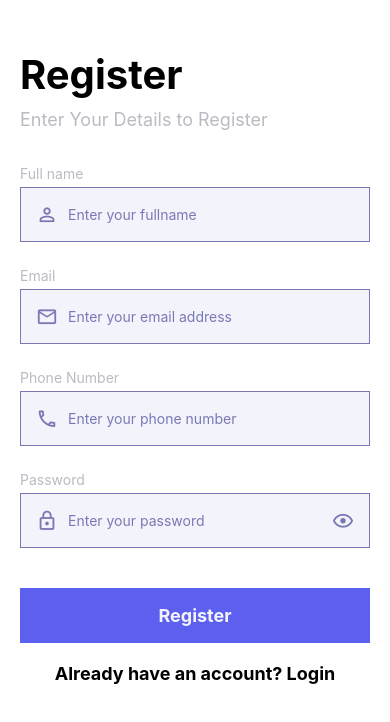
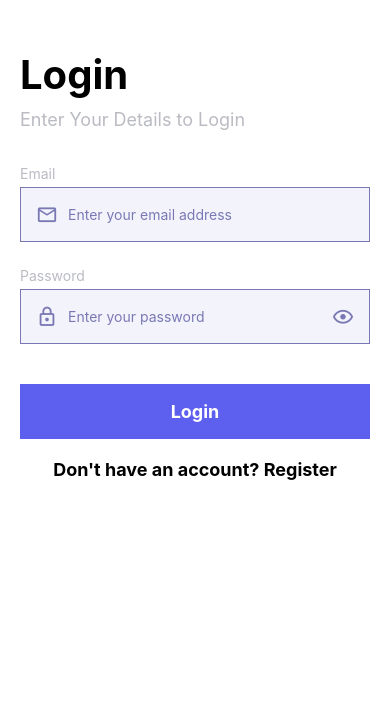
Before and after one commit to Livingston-k/ReactNative-authUi, a React Native app: screen / in a window 390 px wide. Shown: the top 722 px of the page. Built offline with nearby package versions, Linux system fonts and the light colour scheme.

Commit message:
validation and login screen

```diff
--- a/App.js
+++ b/App.js
@@ -11,8 +11,9 @@ const App = () =>{
   return (
     <NavigationContainer>
       <Stack.Navigator screenOptions={{ headerShown:false }}>
+        <Stack.Screen name="LoginScreen" component={LoginScreen} />
         <Stack.Screen name="RegistrationScreen" component={RegistrationScreen} />
-           <Stack.Screen name="LoginScreen" component={LoginScreen} />
+
            <Stack.Screen name="HomeScreen" component={HomeScreen} />
       </Stack.Navigator>
     </NavigationContainer>
--- a/src/views/components/Button.js
+++ b/src/views/components/Button.js
@@ -1,25 +1,26 @@
-import React from 'react'
-import {Text,TouchableOpacity} from 'react-native'
+
+
+import React from 'react';
+import { TouchableOpacity, Text } from 'react-native';
 import COLORS from '../../consts/colors'
+const Button = ({ title, onPress = () => { } }) => {
+  return (
+    <TouchableOpacity
+      onPress={onPress}
+      activeOpacity={0.7}
+      style={{
+        height: 55,
+        width: '100%',
+        backgroundColor: COLORS.blue,
+        marginVertical: 20,
+        justifyContent: 'center',
+        alignItems: 'center',
+      }}>
+      <Text style={{ color: COLORS.white, fontWeight: 'bold', fontSize: 18 }}>
+        {title}
+      </Text>
+    </TouchableOpacity>
+  );
+};
 
-const Button = ({title,onPress =()=>{}})=>{
-  return (
-<TouchableOpacity style={{
-    activeOpacity:0.7,
-    height:55,
-    width:'100%',
-    backgroundColor:COLORS.blue,
-    justifyContent:'center',
-    alignItems:'center',
-    marginVertical:20
- }}>
-<Text
-style={{
-    fontSize:18,
-    color:COLORS.light,
-    fontWeight:'bold' }}>{title}</Text>
-</TouchableOpacity>
-  )
-}
-
-export default Button
+export default Button;
--- /dev/null
+++ b/src/views/components/Loader.js
@@ -0,0 +1,33 @@
+import React from 'react'
+import { View, StyleSheet, useWindowDimensions, ActivityIndicator, Text } from 'react-native'
+import COLORS from '../../consts/colors'
+const Loader = ({visible = false})=>{
+    const { height, width } = useWindowDimensions()
+    return visible &&  (<View style={[styles.container,{height,width}]}>
+        <View style={styles.loader}>
+            <ActivityIndicator size="large" color={COLORS.blue}/>
+            <Text style={{ marginLeft:30,fontSize:20 }}>Loading.....</Text>
+        </View>
+    </View>)
+
+}
+const styles = StyleSheet.create({
+    container:{
+        position:'absolute',
+        zIndex:10,
+        backgroundColor:'rgba(0,0,0,0.5)',
+        justifyContent:'center'
+    },
+    loader:{
+        height:70,
+        marginHorizontal:50,
+        backgroundColor:COLORS.white,
+        borderRadius:5,
+        flexDirection:'row',
+        alignItems:'center',
+        paddingHorizontal:20
+    }
+
+
+})
+export default Loader
--- a/src/views/screens/LoginScreen.js
+++ b/src/views/screens/LoginScreen.js
@@ -1,11 +1,105 @@
 import React from 'react'
 import AsyncStorage from '@react-native-async-storage/async-storage';
-import {SafeAreaView} from 'react-native'
+import { SafeAreaView, Text, ScrollView, View, Keyboard, Alert } from 'react-native'
 import COLORS from '../../consts/colors'
+import Input from '../components/Input';
+import Button from '../components/Button';
+import Loader from '../components/Loader';
 
 const LoginScreen = ({navigation})=>{
+    const [loading, setLoading] = React.useState(false)
+    const [input, setInput] = React.useState({
+        email: '',
+        password: '',
+    })
+    const handleOnChange = (text, input) => {
+        setInput(prevState => ({ ...prevState, [input]: text }));
+    }
+    const [errors, setErrors] = React.useState({
+        email: '',
+        password: '',
+    })
+
+    const handleError = (errorMessage, input) => {
+        setErrors((prevState) => ({ ...prevState, [input]: errorMessage }))
+    }
+    const validateInputs = () => {
+        Keyboard.dismiss()
+        let valid = true
+        if (!input.email) {
+            handleError("Please enter email address", "email")
+            valid = false
+        }
+        if (!input.password) {
+            handleError("Please enter password", "password")
+            valid = false
+        }
+       if(valid){
+     login()
+       }
+    }
+    const login = ()=>{
+        setLoading(true)
+        setTimeout( async () => {
+            let userData = await AsyncStorage.getItem('user')
+            if (userData){
+
+               let userData = JSON.parse(userData)
+                if (input.email == userData.email && input.password == userData.password){
+                    AsyncStorage.setItem("user", { ...userData,loggedIn:true })
+                    navigation.navigate("HomeScreen")
+                }else{
+                    setLoading(false)
+                    Alert.alert("Error", "Invalid credentials")
+                }
+            }else{
+                setLoading(false)
+                Alert.alert("Error", "User does not exist")
+            }
+        }, 1000);
+    }
     return (
-        <SafeAreaView></SafeAreaView>
+        <SafeAreaView style={{ backgroundColor: COLORS.white, flex: 1 }}>
+            <Loader visible={loading} />
+            <ScrollView contentContainerStyle={{ paddingTop: 50, paddingHorizontal: 20 }}>
+                <Text style={{ color: COLORS.black, fontSize: 40, fontWeight: 'bold' }}>Login</Text>
+                <Text style={{ color: COLORS.grey, fontSize: 18, marginVertical: 10 }}>Enter Your Details to Login</Text>
+                <View style={{ marginVertical: 20 }}>
+
+                    <Input
+                        keyboardType="email-address"
+                        placeholder="Enter your email address" iconName="email-outline"
+                        label="Email"
+                        error={errors.email}
+                        onFocus={() => {
+                            handleError(null, "email")
+                        }}
+                        onChangeText={(text) => handleOnChange(text, 'email')}
+                    />
+
+
+                    <Input
+                        password
+                        placeholder="Enter your password" iconName="lock-outline"
+                        label="Password"
+                        error={errors.password}
+                        onFocus={() => {
+                            handleError(null, "password")
+                        }}
+                        onChangeText={(text) => handleOnChange(text, 'password')}
+                    />
+                    <Button onPress={validateInputs} title="Login" />
+                    <Text
+                        onPress={() => navigation.navigate("RegistrationScreen")}
+                        style={{
+                            fontSize: 18,
+                            fontWeight: "bold",
+                            color: COLORS.black,
+                            textAlign: 'center'
+                        }}>Don't have an account? Register</Text>
+                </View>
+            </ScrollView>
+        </SafeAreaView>
     )
 }
 export default LoginScreen
--- a/src/views/screens/RegistrationScreen.js
+++ b/src/views/screens/RegistrationScreen.js
@@ -1,24 +1,77 @@
 import React from 'react'
 import AsyncStorage from '@react-native-async-storage/async-storage';
-import {SafeAreaView,Text,ScrollView,View} from 'react-native'
+import {SafeAreaView,Text,ScrollView,View, Keyboard, Alert} from 'react-native'
 import COLORS from '../../consts/colors'
 import Input from '../components/Input';
 import Button from '../components/Button';
+import Loader from '../components/Loader';
 
 const RegistrationScreen = ({navigation})=>{
+    const[loading,setLoading] = React.useState(false)
     const[input,setInput] = React.useState({
         email:'',
         fullname:'',
         password:'',
         phone:''
     })
-    const validate = ()=>{
-         if(!input.email){
+    const handleOnChange = (text, input) => {
+        setInput(prevState => ({ ...prevState, [input]: text }));
+    }
+    const [errors, setErrors] = React.useState({
+        email: '',
+        fullname: '',
+        password: '',
+        phone: ''
+    })
 
-         }
+    const handleError = (errorMessage, input) => {
+        setErrors((prevState) => ({ ...prevState, [input]: errorMessage }))
     }
+    const validateInputs = ()=>{
+ Keyboard.dismiss()
+ let valid = true
+ if(!input.email){
+     handleError("Please enter email address","email")
+     valid = false
+ } else if (!input.email.match(/\S+@\S+\.\S+/)){
+     handleError("Please enter a valid email address", "email")
+     valid = false
+ }
+        if (!input.fullname) {
+            handleError("Please enter fullname", "fullname")
+            valid = false
+        }
+        if (!input.phone) {
+            handleError("Please enter phone number", "phone")
+            valid = false
+        }
+        if (!input.password) {
+            handleError("Please enter password", "password")
+            valid = false
+        }else if(input.password.length < 5){
+            handleError("Password should not be less than 5 characters", "password")
+            valid = false
+        }
+
+        if(valid){
+      register()
+        }
+    }
+    const register = ()=>{
+        setLoading(true)
+        setTimeout(() => {
+            try {
+            AsyncStorage.setItem('user',JSON.stringify(input))
+            navigation.navigate("LoginScreen")
+        } catch (error) {
+                Alert.alert("Error","Something went wrong")
+            }
+        }, 1000);
+    }
+
     return (
     <SafeAreaView style={{ backgroundColor:COLORS.white,flex:1 }}>
+            <Loader visible={loading}/>
             <ScrollView contentContainerStyle={{ paddingTop:50,paddingHorizontal:20 }}>
                 <Text style={{ color:COLORS.black,fontSize:40,fontWeight:'bold' }}>Register</Text>
                 <Text style={{ color:COLORS.grey,fontSize:18,marginVertical:10 }}>Enter Your Details to Register</Text>
@@ -26,23 +79,44 @@ const RegistrationScreen = ({navigation})=>{
                 <Input
                  placeholder="Enter your fullname" iconName="account-outline"
                  label="Full name"
+                error={errors.fullname}
+                onFocus={() => {
+                    handleError(null, "fullname")
+                }}
+                 onChangeText={(text)=>handleOnChange(text,'fullname') }
                 />
                  <Input
+                keyboardType="email-address"
                  placeholder="Enter your email address" iconName="email-outline"
                  label="Email"
+                 error={errors.email}
+                 onFocus={()=>{
+                     handleError(null,"email")
+                 }}
+                onChangeText={(text) => handleOnChange(text, 'email')}
                 />
                 <Input
                  keyboardType="numeric"
                  placeholder="Enter your phone number" iconName="phone-outline"
                  label="Phone Number"
+                        error={errors.phone}
+                        onFocus={() => {
+                            handleError(null, "phone")
+                        }}
+                onChangeText={(text) => handleOnChange(text, 'phone')}
                 />
 
                   <Input
                  password
                  placeholder="Enter your password" iconName="lock-outline"
                  label="Password"
+                 error={errors.password}
+                 onFocus={() => {
+                 handleError(null, "password")
+                        }}
+                onChangeText={(text) => handleOnChange(text, 'password')}
                 />
-                <Button onPress={validate} title="Register" />
+                    <Button onPress={validateInputs} title="Register" />
                 <Text
                 onPress={()=>navigation.navigate("LoginScreen")}
                 style={{
```
